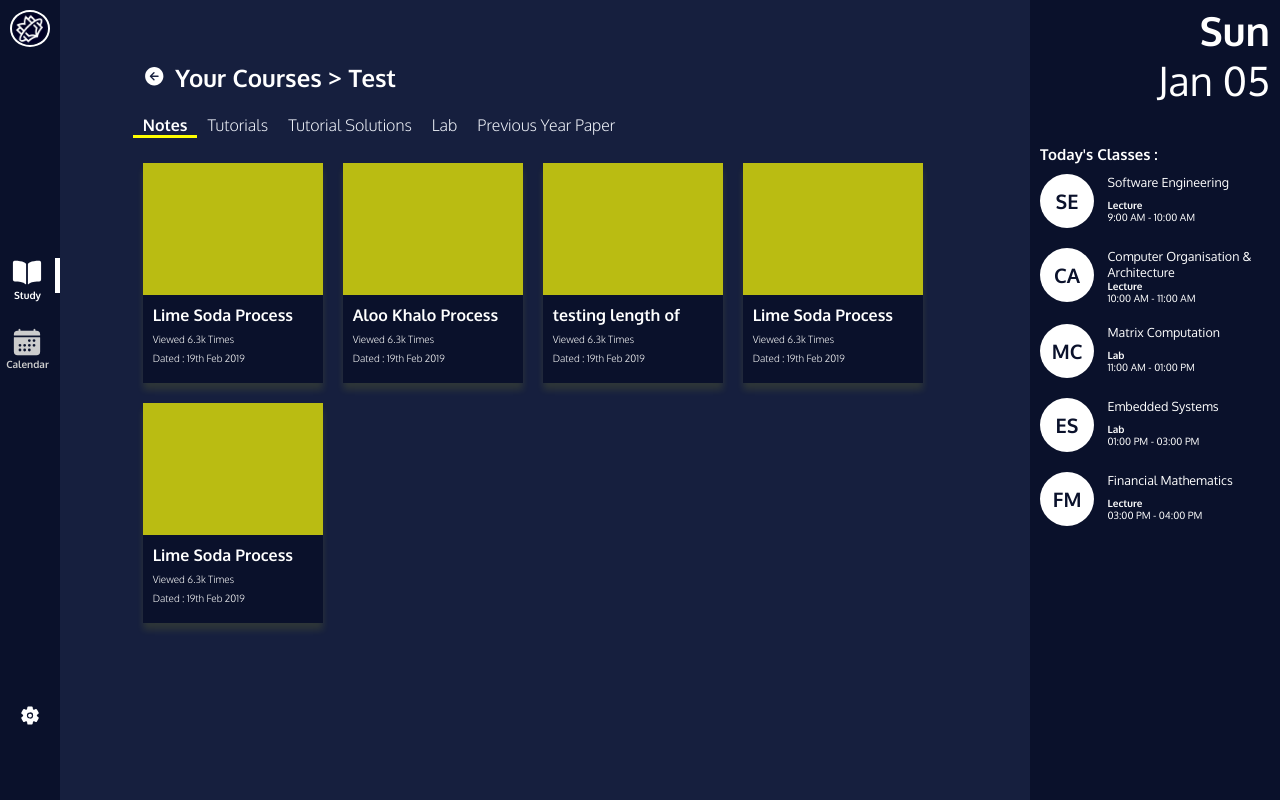
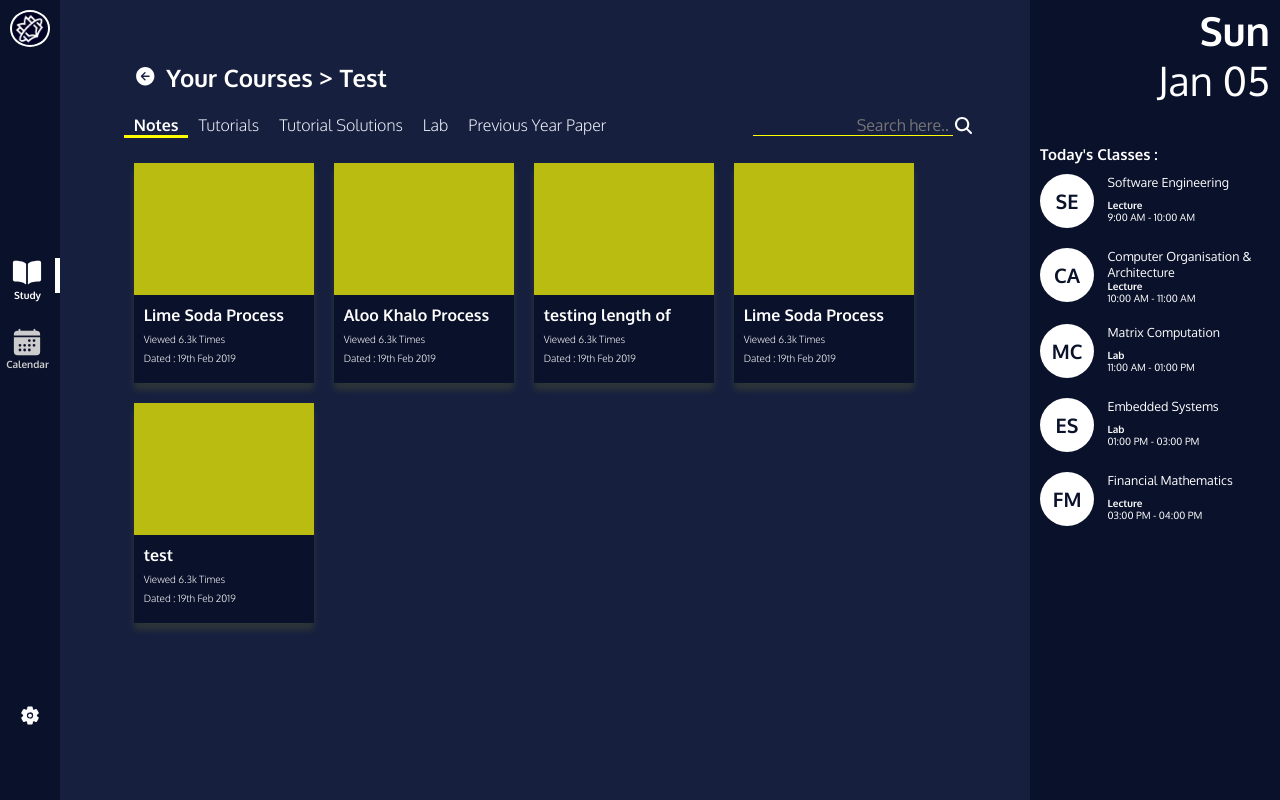
Before and after one commit to shreyanshrana/myherupa-web, a React (Create React App) app: page /UCS111 in a window 1280 px wide. Built offline with nearby package versions, Linux system fonts and the light colour scheme.

Commit message:
Fuzzy search working

```diff
--- a/src/Components/CoursePage/CoursePage.js
+++ b/src/Components/CoursePage/CoursePage.js
@@ -1,7 +1,8 @@
 import React, { Component } from "react";
 import { Link, BrowserRouter as Router } from "react-router-dom";
 import "./sass/CoursePage.scss";
-import documentList from "./documentList.json";
+import notesList from "./notesList.json";
+import labList from "./labList.json";
 import DocumentWidget from "../DocumentWidget/DocumentWidget";
 
 class CoursePage extends Component {
@@ -15,7 +16,7 @@ class CoursePage extends Component {
                 tutorial_solutions: false,
                 previous_year_paper: false
             },
-            documentList: documentList
+            documentList: notesList
         };
     }
     componentDidMount() {
@@ -32,7 +33,8 @@ class CoursePage extends Component {
                     tutorials: false,
                     tutorial_solutions: false,
                     previous_year_paper: false
-                }
+                },
+                documentList: notesList
             });
         };
 
@@ -44,7 +46,8 @@ class CoursePage extends Component {
                     tutorials: false,
                     tutorial_solutions: false,
                     previous_year_paper: false
-                }
+                },
+                documentList: labList
             });
         };
 
@@ -142,7 +145,28 @@ class CoursePage extends Component {
                 20
             );
         }
-        console.log(this.props);
+
+        // const fuse = new Fuse(this.state.documentList, options);
+
+        let search = event => {
+            let searchText = event.target.value;
+            let copy_of_documentList = this.state.documentList;
+            for (let i = 0; i < copy_of_documentList.length; i++) {
+                if (
+                    copy_of_documentList[i].documentName
+                        .toUpperCase()
+                        .includes(searchText.toUpperCase())
+                ) {
+                    copy_of_documentList[i].show = true;
+                } else {
+                    copy_of_documentList[i].show = false;
+                }
+            }
+            this.setState({
+                documentList: copy_of_documentList
+            });
+        };
+        // console.log(this.props);
         return (
             <div className="CoursePage">
                 <h1 className="CoursePage__Title">
@@ -156,7 +180,7 @@ class CoursePage extends Component {
                     Your Courses > {this.props.courseName}
                 </h1>
                 <div className="CoursePage__Container">
-                    <div className="CoursePage__Menu">
+                    <div className="CoursePage__Menu clearfix">
                         <button
                             className={buttonClass.notes}
                             onClick={toggleNotes}
@@ -184,9 +208,19 @@ class CoursePage extends Component {
                         >
                             Previous Year Paper
                         </button>
+                        <ion-icon
+                            name="search"
+                            class="CoursePage__Search-Icon"
+                        ></ion-icon>
+                        <input
+                            className="CoursePage__Search"
+                            placeholder="Search here.."
+                            onChange={search}
+                        ></input>
                     </div>
                     <div className="CoursePage__Document-Container clearfix">
                         {this.state.documentList.map(elem => {
+                            if (elem.show === true)
                                 return (
                                     <DocumentWidget
                                         lightTheme={this.props.lightTheme}
--- /dev/null
+++ b/src/Components/CoursePage/labList.json
@@ -0,0 +1,20 @@
+[
+    {
+        "documentName": "Lab Soda Process",
+        "documentViews": "6.3k",
+        "documentDate": "19th Feb 2019",
+        "show": true
+    },
+    {
+        "documentName": "Aloo Khalo Process",
+        "documentViews": "6.3k",
+        "documentDate": "19th Feb 2019",
+        "show": true
+    },
+    {
+        "documentName": "Lab Mayter",
+        "documentViews": "6.3k",
+        "documentDate": "19th Feb 2019",
+        "show": true
+    }
+]
--- a/src/Components/CoursePage/documentList.json
+++ b/src/Components/CoursePage/notesList.json
@@ -2,26 +2,31 @@
     {
         "documentName": "Lime Soda Process",
         "documentViews": "6.3k",
-        "documentDate": "19th Feb 2019"
+        "documentDate": "19th Feb 2019",
+        "show": true
     },
     {
         "documentName": "Aloo Khalo Process",
         "documentViews": "6.3k",
-        "documentDate": "19th Feb 2019"
+        "documentDate": "19th Feb 2019",
+        "show": true
     },
     {
         "documentName": "testing length of character",
         "documentViews": "6.3k",
-        "documentDate": "19th Feb 2019"
+        "documentDate": "19th Feb 2019",
+        "show": true
     },
     {
         "documentName": "Lime Soda Process",
         "documentViews": "6.3k",
-        "documentDate": "19th Feb 2019"
+        "documentDate": "19th Feb 2019",
+        "show": true
     },
     {
-        "documentName": "Lime Soda Process",
+        "documentName": "test",
         "documentViews": "6.3k",
-        "documentDate": "19th Feb 2019"
+        "documentDate": "19th Feb 2019",
+        "show": true
     }
 ]
--- a/src/Components/CoursePage/sass/CoursePage.scss
+++ b/src/Components/CoursePage/sass/CoursePage.scss
@@ -2,7 +2,7 @@
 
 .CoursePage {
     float: left;
-    width: 97rem;
+    width: 800;
     &__Title {
         font-size: 24px;
         position: relative;
@@ -36,6 +36,22 @@
             border-bottom: 3px solid yellow;
         }
     }
+    &__Search {
+        width: 200px;
+        float: right;
+        background-color: transparent;
+        border: 0;
+        border-bottom: 1px solid yellow;
+        text-align: right;
+        font-size: 16px;
+        padding-right: 4px;
+        &-Icon {
+            float: right;
+            // border-bottom: 1px solid yellow;
+            // border-right: 1px solid yellow;
+            font-size: 21px;
+        }
+    }
     &__Document-Container {
         // border: 1px solid red;
         width: 850px;
--- a/src/Components/CoursePage/sass/dark.scss
+++ b/src/Components/CoursePage/sass/dark.scss
@@ -21,4 +21,10 @@
         border: 0;
         cursor: pointer;
     }
+    &__Search {
+        color: $primary-color-light;
+        &-Icon {
+            color: $primary-color-light;
+        }
+    }
 }
--- a/src/Components/CoursePage/sass/light.scss
+++ b/src/Components/CoursePage/sass/light.scss
@@ -12,4 +12,8 @@
             color: $primary-color-dark;
         }
     }
+
+    &__Search {
+        color: $primary-color-dark;
+    }
 }
```
Lines whose indentation alone changed are shown as unchanged.
